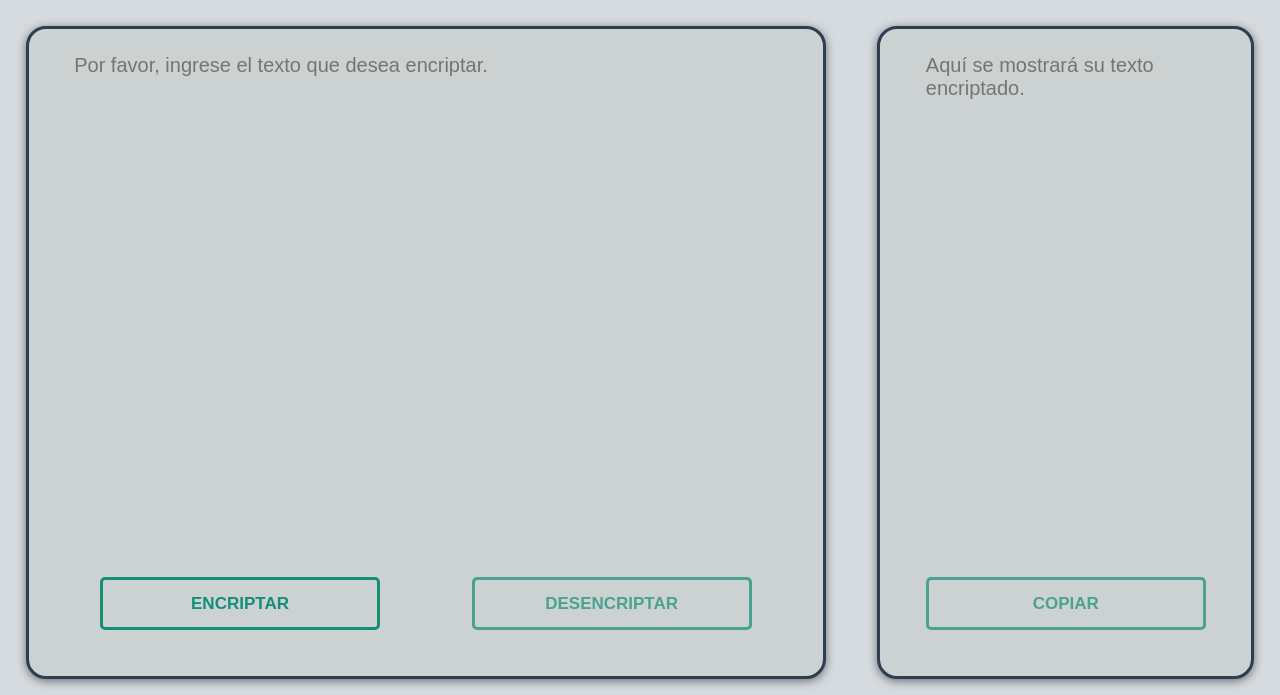
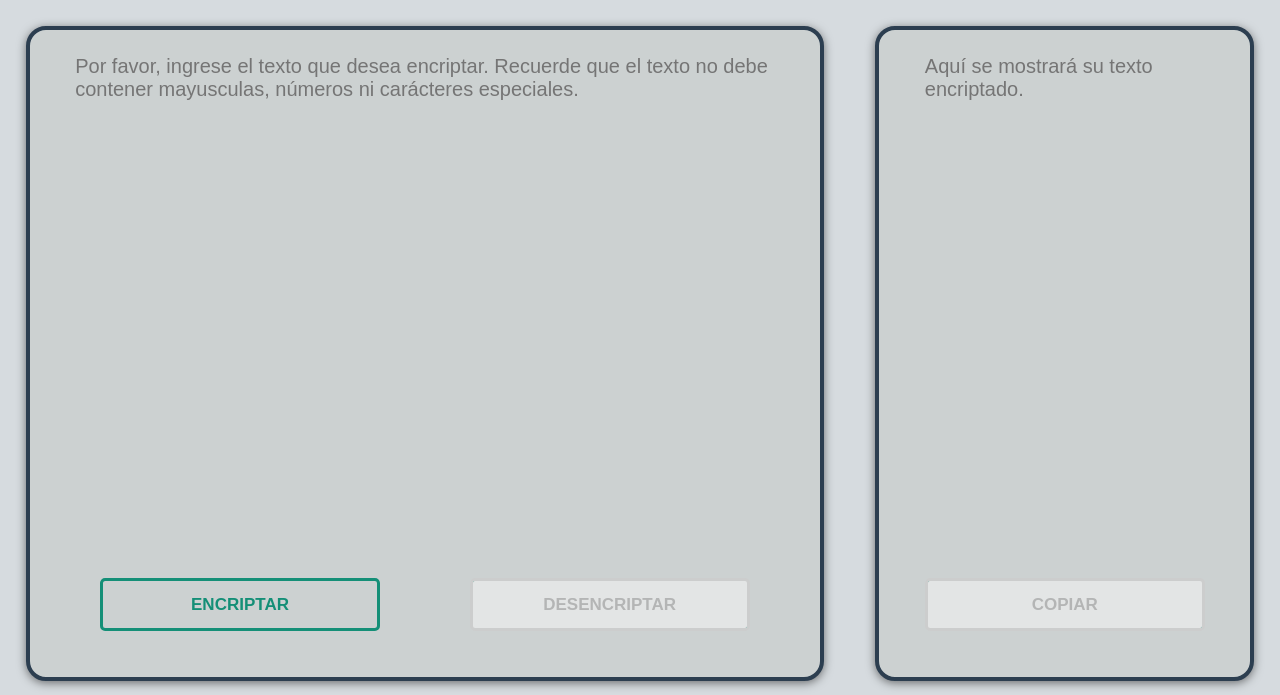
Before and after one commit to Cersita-XD/Encriptador-de-texto, a plain HTML site: page index.html in a window 1280 px wide. Shown: the top 695 px of the page. Drawn offline with Linux system fonts and the light colour scheme; a web font is replaced by a local one.

Commit message:
Ajustes en colores de botones y habilitacion de la salida

```diff
--- a/back.js
+++ b/back.js
@@ -40,6 +40,8 @@ function encrip() {
     document.querySelector('.btn-encriptar').disabled = true;
     document.querySelector('.btn-desencriptar').disabled = false;
     document.querySelector('.btn-copiar').disabled = false;
+    document.getElementById("texto").disabled=true;
+
 }
 //FUNCION PARA LA DESENCRIPTACION DEL TEXTO//
 function reverse() {
@@ -72,6 +74,8 @@ function reverse() {
     document.querySelector('.btn-encriptar').disabled = false;
     document.querySelector('.btn-desencriptar').disabled = true;
     document.querySelector('.btn-copiar').disabled = true;
+    document.getElementById("texto").disabled=false;
+
 }
 //FUNCION PARA EL COPIADO EN EL PORTAPAPELES//
 function copiar() {
--- a/index.html
+++ b/index.html
@@ -1,5 +1,6 @@
 <!DOCTYPE html>
 <html lang="es">
+
 <head>
     <meta charset="UTF-8">
     <meta name="viewport" content="width=device-width, initial-scale=1.0">
@@ -10,19 +11,24 @@
     <link rel="stylesheet" href="reset.css">
     <link rel="stylesheet" href="style.css">
 </head>
+
 <body id="all">
     <div id="container">
         <main class="cuerpo">
             <section>
-                <textarea name="txt_encrip" id="texto"  cols="30" rows="10" placeholder="Por favor, ingrese el texto que desea encriptar." required></textarea><br>
+                <textarea name="txt_encrip" id="texto" cols="30" rows="10"
+                    placeholder="Por favor, ingrese el texto que desea encriptar. Recuerde que el texto no debe contener mayusculas, números ni carácteres especiales."
+                    required></textarea><br>
                 <div class="btns">
                     <button type="button" onclick="encrip()" id="btn" class="btn-encriptar">Encriptar</button>
-                    <button type="button" onclick="reverse()" id="btn" class="btn-desencriptar" disabled>Desencriptar</button>
+                    <button type="button" onclick="reverse()" id="btn" class="btn-desencriptar"
+                        disabled>Desencriptar</button>
                 </div>
             </section>
         </main>
         <aside class="lateral">
-            <textarea name="txt-desencrip" id="salida" cols="30" rows="10" placeholder="Aquí se mostrará su texto encriptado." disabled></textarea><br>
+            <textarea name="txt-desencrip" id="salida" cols="30" rows="10"
+                placeholder="Aquí se mostrará su texto encriptado."></textarea><br>
             <div class="btns">
                 <button type="button" onclick="copiar()" id="btn" class="btn-copiar" disabled>Copiar</button><br>
             </div>
@@ -31,11 +37,14 @@
     <footer id="pie">
         <div class="footer">
             <div class="vinculos">
-                <a href="https://github.com/Cersita-XD/Encriptador-de-texto" target="blank"><img src="https://cdn-icons-png.flaticon.com/128/3291/3291667.png" alt="GitHub" class="img"></a>
-                <a href="https://www.linkedin.com/in/césar-perozo-245b052aa/" target="blank"><img src="https://cdn-icons-png.flaticon.com/128/3938/3938061.png" alt=" LinedIn" class="img"></a>
+                <a href="https://github.com/Cersita-XD/Encriptador-de-texto" target="blank"><img
+                        src="https://cdn-icons-png.flaticon.com/128/3291/3291667.png" alt="GitHub" class="img"></a>
+                <a href="https://www.linkedin.com/in/césar-perozo-245b052aa/" target="blank"><img
+                        src="https://cdn-icons-png.flaticon.com/128/3938/3938061.png" alt=" LinedIn" class="img"></a>
             </div>
         </div>
     </footer>
-<script src="back.js"></script>
+    <script src="back.js"></script>
 </body>
+
 </html>
--- a/style.css
+++ b/style.css
@@ -17,7 +17,7 @@
   width: calc(70% - 40px);
   margin: 2vw;
   padding: 2vw;
-  border: 3px solid #2C3E50;
+  border: 4px solid #2C3E50;
   border-radius: 20px;
   box-shadow: 0 2px 10px rgba(0, 0, 0, 0.5);
   text-align: center;
@@ -33,7 +33,7 @@
   width: calc(30% - 40px);
   margin: 2vw;
   padding: 2vw;
-  border: 3px solid #2C3E50;
+  border: 4px solid #2C3E50;
   border-radius: 20px;
   box-shadow: 0 2px 10px rgba(0, 0, 0, 0.5);
   text-align: center;
@@ -70,7 +70,11 @@
 #btn:disabled {
   opacity: 0.7;
   cursor: not-allowed;
+  color: #aaa;
+  border-color: #ccc;
+  background-color: #eee;
 }
+
 
 /* ANIMACION DE LOS BOTONES*/
 #btn::before,
```
